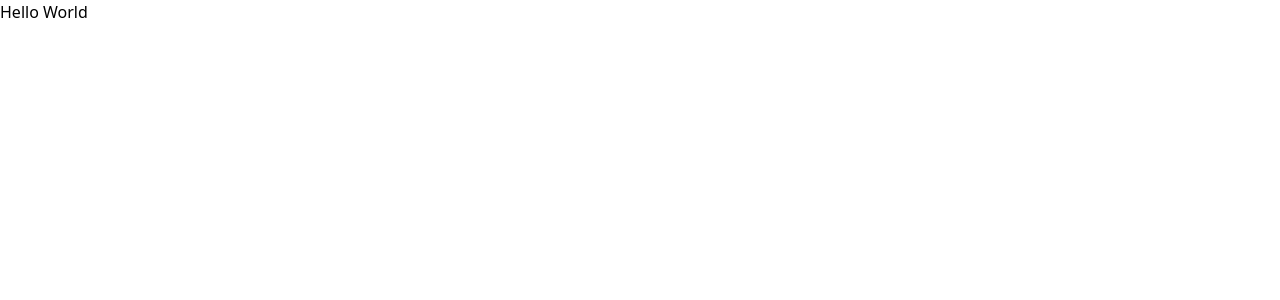
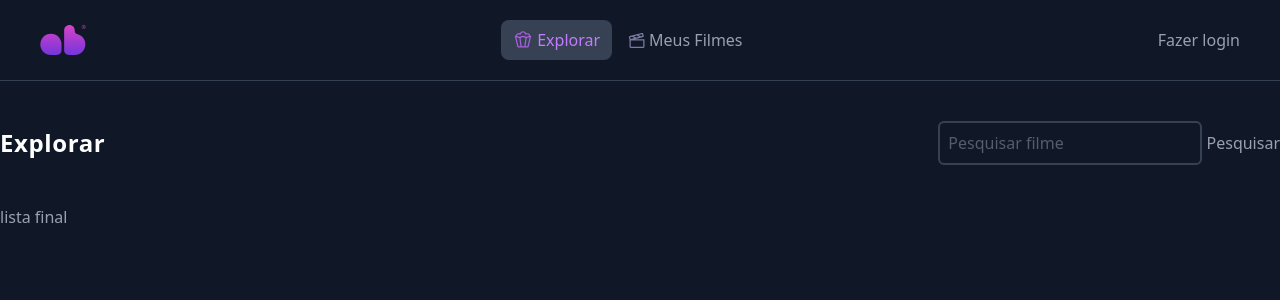
Before and after one commit to A1n2F/project-abfilmes-php, a PHP site: page / in a window 1280 px wide. Before the commit the part shown is almost empty. Shown: the top 300 px of the page. Run offline with PHP 8.4, Linux system fonts and the light colour scheme.

Commit message:
Estrutura inicial do projeto

```diff
--- a/index.php
+++ b/index.php
@@ -7,9 +7,46 @@
 
     <script src="https://cdn.jsdelivr.net/npm/@tailwindcss/browser@4"></script>
 </head>
-<body>
-    <div>
-        Hello World
-    </div>
+<body class="bg-gray-900 text-gray-400">
+    <header class="border-b-1 border-b-gray-700">
+        <nav class="mx-auto px-10 flex items-center justify-between py-5">
+            <div>
+                <img src="./assets/logo.svg" alt="" />
+            </div>
+            <ul class="flex items-center gap-4">
+                <li><a href="/" class="flex gap-1 bg-gray-700 px-3 py-2 rounded-lg hover:text-purple-300">
+                    <img src="/assets/popcorn.svg" alt="">
+                    <span class="text-purple-400">Explorar</span>
+                </a></li>
+                <li><a href="/meus-filmes.php" class="flex gap-1 hover:text-purple-400">
+                    <img src="./assets/claquete.svg" alt="">
+                    <span>Meus Filmes</span>
+                </a></li>
+            </ul>
+
+            <ul>
+                <li><a href="/login.php" class="hover:text-purple-400">Fazer login</a></li>
+            </ul>
+        </div>
+    </header>
+
+    <main class="mx-auto max-w-screen-2xl mt-10">
+        <form class="flex items-center justify-between mb-10">
+            <span class="text-2xl text-white font-bold tracking-wide">Explorar</span>
+            <div>
+                <input
+                    type="text"
+                    placeholder="Pesquisar filme"
+                    class="border-gray-700 w-[264px] border-2 rounded-md bg-gray-900 px-2 py-2 focus:outline-none"
+                    name="pesquisar"
+                />
+                <button type="submit">Pesquisar</button>
+            </div>
+        </form>
+
+        <div>
+            lista final
+        </div>
+    </main>
 </body>
 </html>
```
Also changed, not shown: assets/claquete.svg (added), assets/logo.svg (added), assets/popcorn.svg (added).
